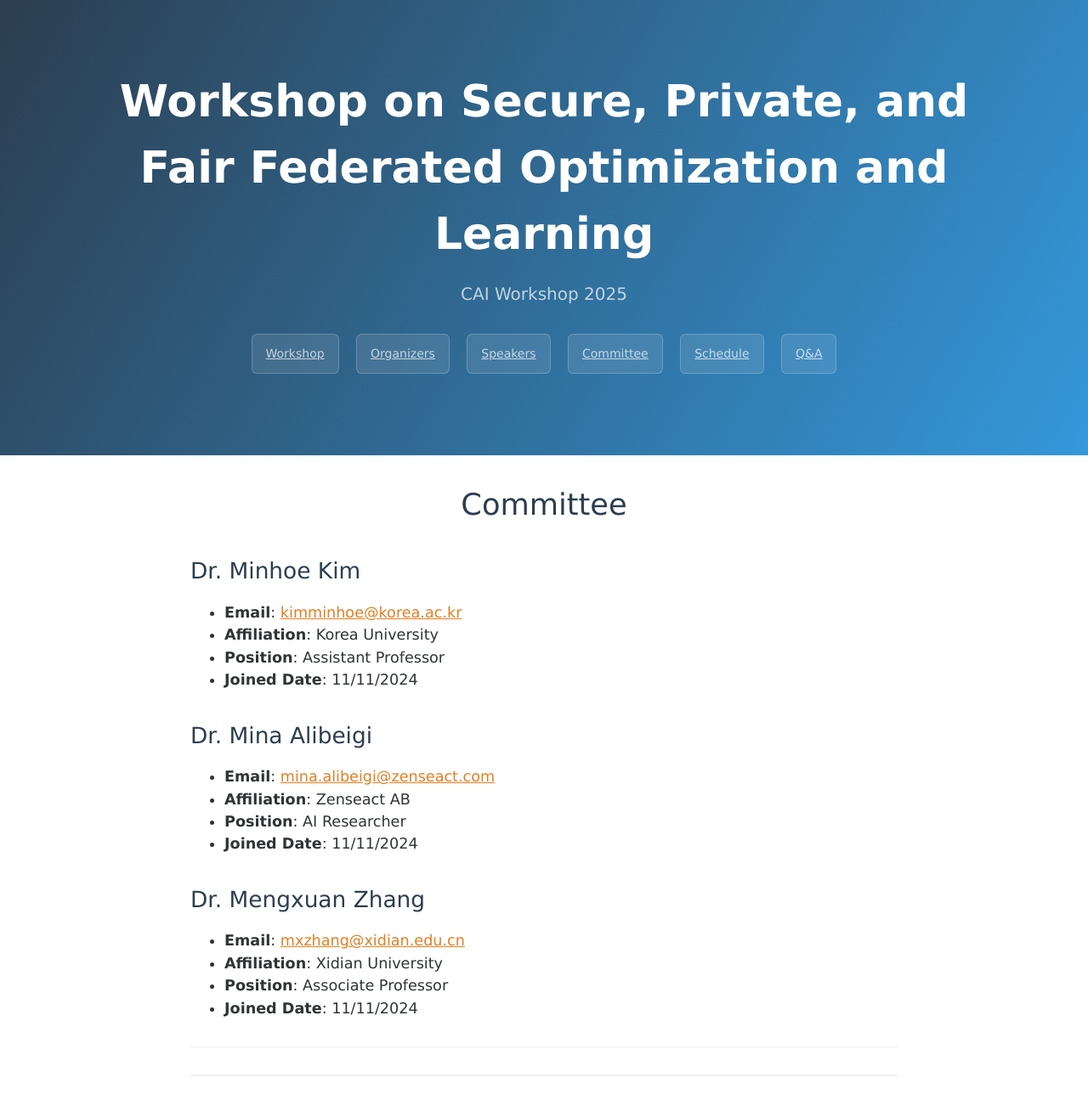
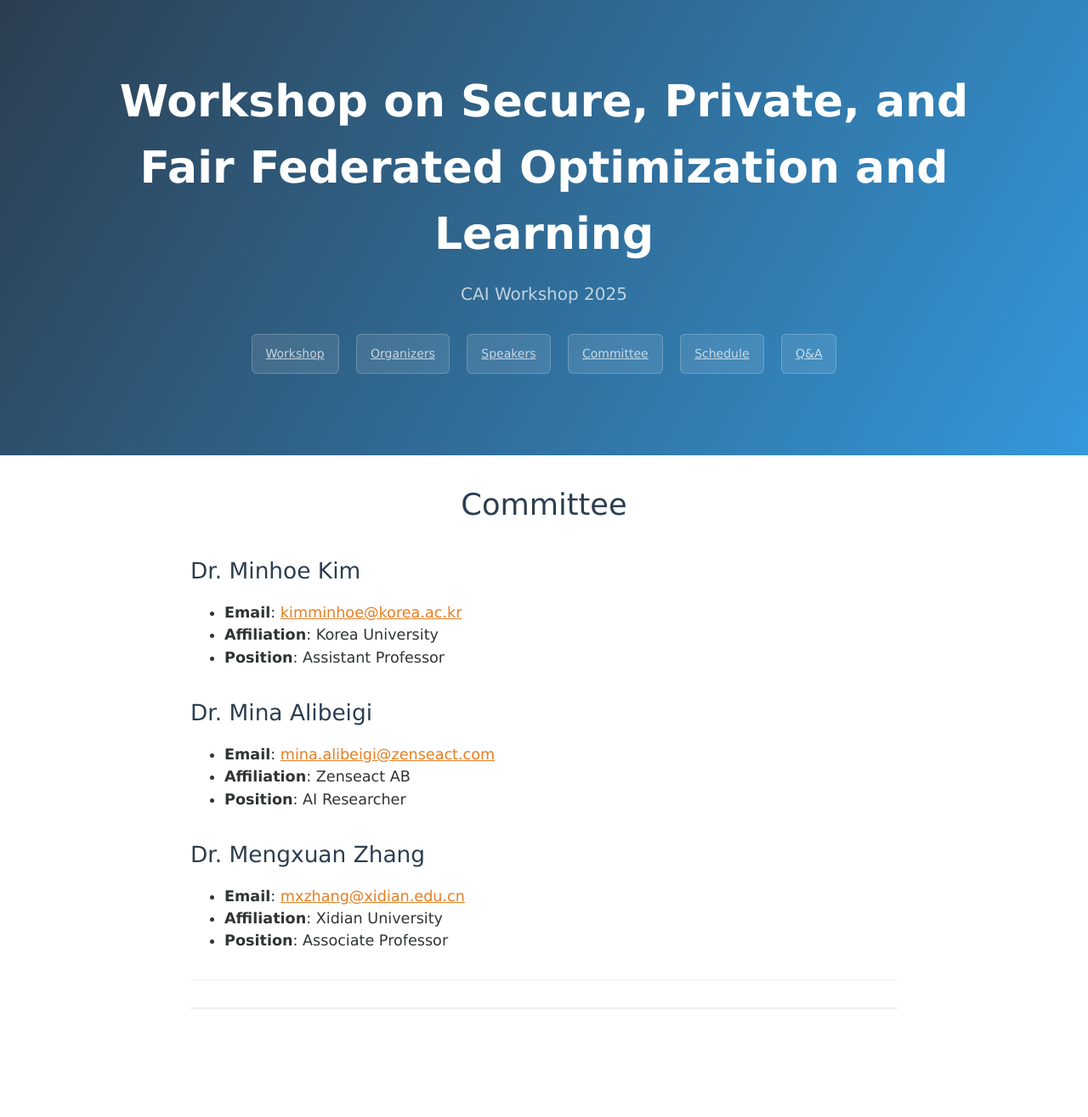
Before and after one commit to xw00616/Fairness-aware-Federated-Optimization-and-Learning, a Jekyll site: the page built from committee.md, in a window 1280 px wide. Shown: the whole page at 85% size. Built offline with Jekyll 4.4.1, drawn with Linux system fonts in a browser that asks for light colours; after the commit the page ends 1236 px from its top, so only the background shows below that.

Commit message:
Update committee.md

```diff
--- a/committee.md
+++ b/committee.md
@@ -7,16 +7,15 @@ layout: default
 - **Email**: [kimminhoe@korea.ac.kr](mailto:kimminhoe@korea.ac.kr)
 - **Affiliation**: Korea University
 - **Position**: Assistant Professor
-- **Joined Date**: 11/11/2024
+
 
 ## Dr. Mina Alibeigi
 - **Email**: [mina.alibeigi@zenseact.com](mailto:mina.alibeigi@zenseact.com)
 - **Affiliation**: Zenseact AB
 - **Position**: AI Researcher
-- **Joined Date**: 11/11/2024
+
 
 ## Dr. Mengxuan Zhang
 - **Email**: [mxzhang@xidian.edu.cn](mailto:mxzhang@xidian.edu.cn)
 - **Affiliation**: Xidian University
 - **Position**: Associate Professor
-- **Joined Date**: 11/11/2024
```
